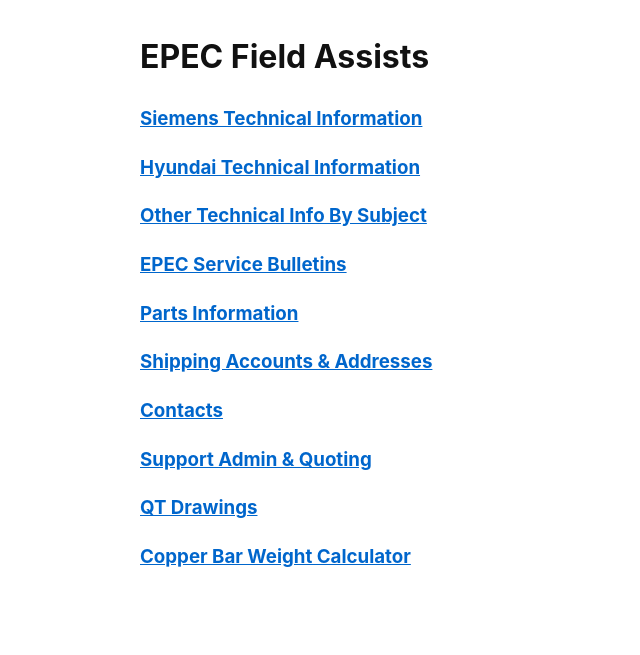
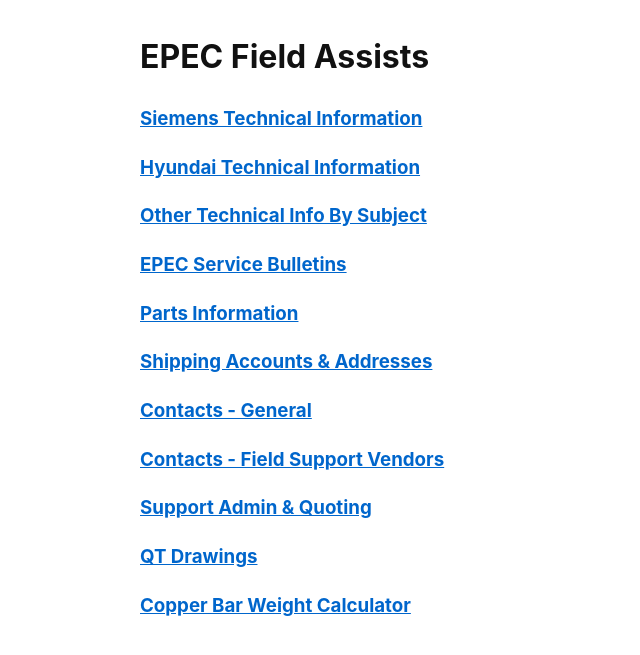
Before and after one commit to epecsupport/Service, a Jekyll site: the page built from index.md, in a window 1280 px wide. Shown: the top 655 px of the page, without its empty margins (0-640 px from the left). Built offline with Jekyll 4.4.1, drawn with Linux system fonts in a browser that asks for light colours.

Commit message:
Update index.md

```diff
--- a/index.md
+++ b/index.md
@@ -18,7 +18,9 @@ autolink: true
 
 ### [Shipping Accounts & Addresses](shipping.html)
 
-### [Contacts](contacts.html)
+### [Contacts - General](contacts.html)
+
+### [Contacts - Field Support Vendors](fieldcontacts.html)
 
 ### [Support Admin & Quoting](support.html)
 
```
